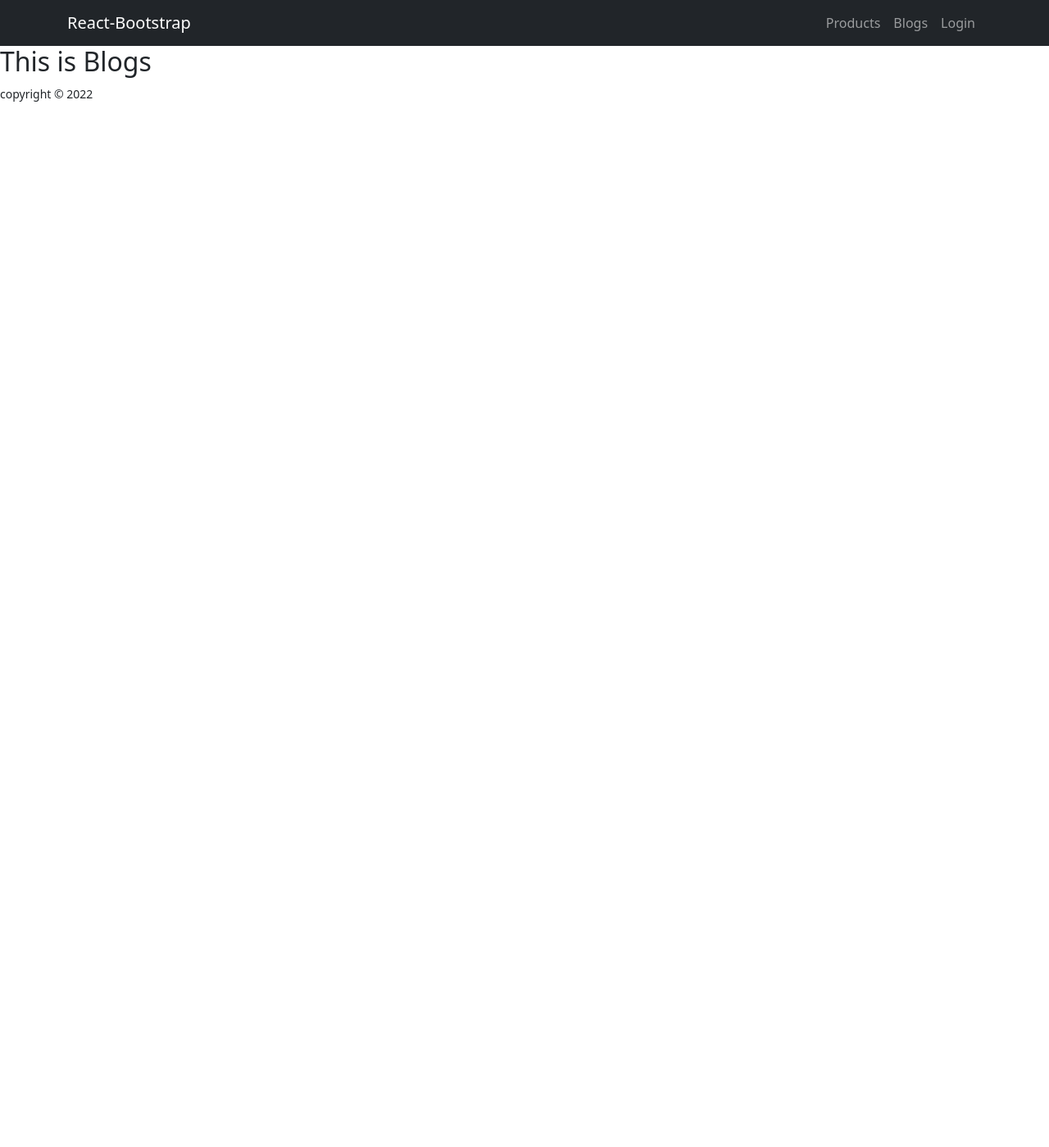
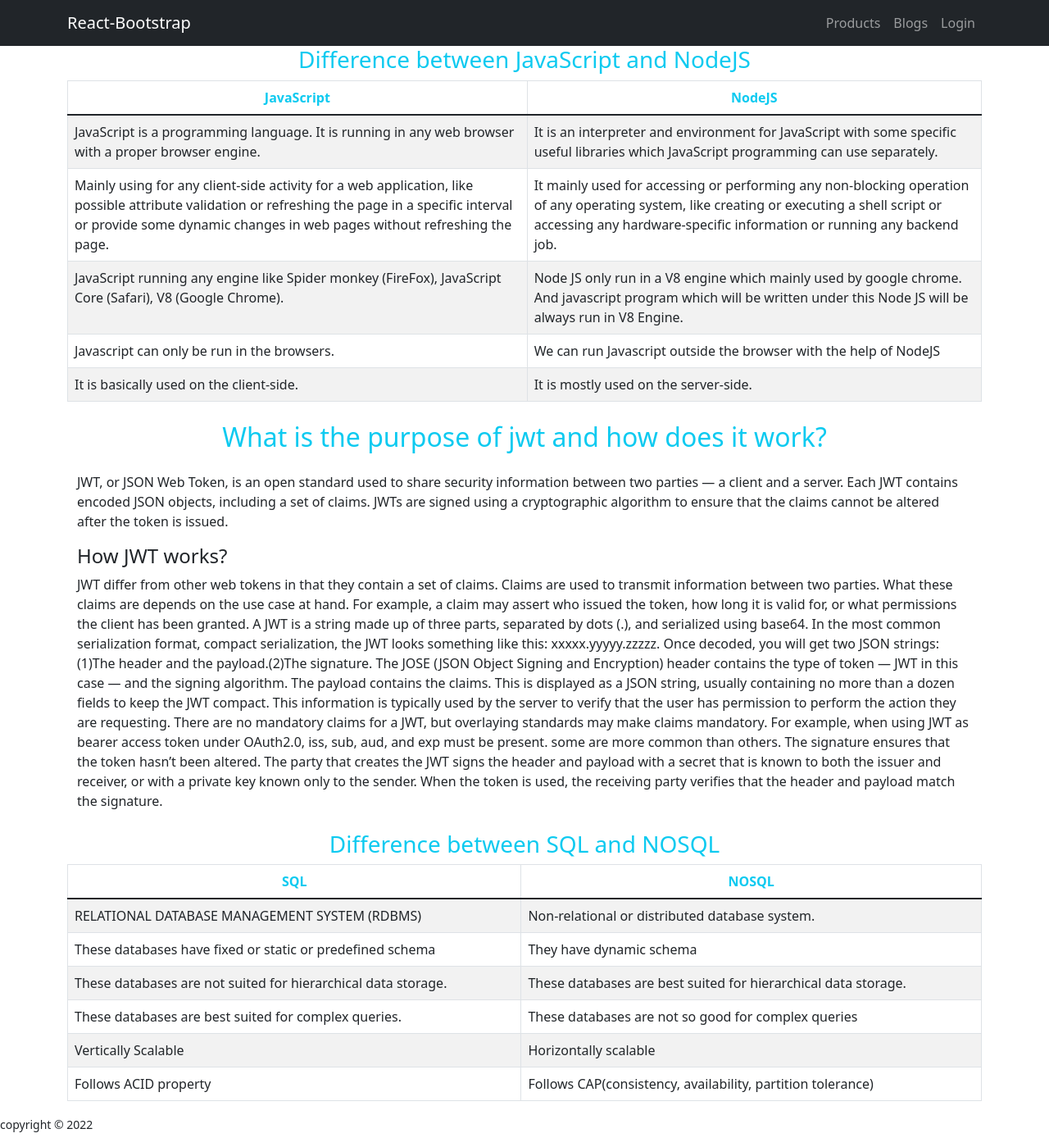
Before and after one commit to abdulawalemon1/global-emporium-client, a React (Create React App) app: page /blogs in a window 1280 px wide. Shown: the whole page at 82% size. Before the commit the page ends 800 px from the top, so only its background shows below. Built offline with nearby package versions, Linux system fonts and the light colour scheme; no server answers.

Commit message:
JWT added

```diff
--- a/src/App.js
+++ b/src/App.js
@@ -48,6 +48,7 @@ function App() {
 
         <Route path='/login' element={<Login></Login>}></Route>
         <Route path='/signup' element={<SignUp></SignUp>}></Route>
+
         <Route path='*' element={<NotFoundPage></NotFoundPage>}></Route>
       </Routes>
       <Footer></Footer>
--- a/src/Pages/AddInventoryItem/AddInventoryItem.js
+++ b/src/Pages/AddInventoryItem/AddInventoryItem.js
@@ -25,7 +25,7 @@ const AddInventoryItem = () => {
 
     return (
         <div className='w-50 mx-auto'>
-            <h2>Add New Items</h2>
+            <h2 className='text-center'>Add New Items</h2>
             <form className='d-flex flex-column' onSubmit={handleSubmit(onSubmit)}>
 
                 <input className='mb-2' type="text" placeholder='Name' {...register("name", { required: true })} />
@@ -37,7 +37,7 @@ const AddInventoryItem = () => {
 
                 <textarea className='mb-2' type="text" placeholder='Description' {...register("description", { required: true })} />
 
-                <input type="submit" value="Add Item" />
+                <input className='btn btn-outline-dark' type="submit" value="Add Item" />
 
             </form>
         </div>
--- a/src/Pages/Blog/Blog.js
+++ b/src/Pages/Blog/Blog.js
@@ -1,10 +1,133 @@
 import React from 'react';
+import { Table } from 'react-bootstrap';
 
 const Blog = () => {
     return (
-        <div>
+        <div className='container'>
+            <div>
+                <h3 className='text-info text-center'> Difference between JavaScript and NodeJS</h3>
+                <Table striped bordered hover>
+                    <thead>
+                        <tr>
 
-            <h2>This is Blogs</h2>
+                            <th className='text-info text-center'>JavaScript</th>
+                            <th className='text-info text-center'>NodeJS</th>
+
+                        </tr>
+                    </thead>
+                    <tbody>
+                        <tr>
+
+                            <td>JavaScript is a programming language. It is running in any web browser with a proper browser engine.</td>
+                            <td>It is an interpreter and environment for JavaScript with some specific useful libraries which JavaScript programming can use separately.
+                            </td>
+
+                        </tr>
+                        <tr>
+
+                            <td>Mainly using for any client-side activity for a web application, like possible attribute validation or refreshing the page in a specific interval or provide some dynamic changes in web pages without refreshing the page.</td>
+                            <td>It mainly used for accessing or performing any non-blocking operation of any operating system, like creating or executing a shell script or accessing any hardware-specific information or running any backend job.
+                            </td>
+
+                        </tr>
+                        <tr>
+
+                            <td>JavaScript running any engine like Spider monkey (FireFox), JavaScript Core (Safari), V8 (Google Chrome).</td>
+                            <td>Node JS only run in a V8 engine which mainly used by google chrome. And javascript program which will be written under this Node JS will be always run in V8 Engine.
+                            </td>
+                        </tr>
+                        <tr>
+                            <td>Javascript can only be run in the browsers.</td>
+                            <td>We can run Javascript outside the browser with the help of NodeJS
+                            </td>
+                        </tr>
+                        <tr>
+                            <td>It is basically used on the client-side.
+
+                            </td>
+                            <td>It is mostly used on the server-side.
+                            </td>
+                        </tr>
+                    </tbody>
+                </Table>
+            </div>
+            <div className='mt-4 mb-4'>
+                <h2 className='text-center text-info'>What is the purpose of jwt and how does it work?</h2>
+                <p className='container mt-4'>
+                    JWT, or JSON Web Token, is an open standard used to share security information between two parties — a client and a server. Each JWT contains encoded JSON objects, including a set of claims. JWTs are signed using a cryptographic algorithm to ensure that the claims cannot be altered after the token is issued.
+
+
+                    <h4 className='mt-3'>How JWT works?</h4>
+                    <p>JWT differ from other web tokens in that they contain a set of claims. Claims are used to transmit information between two parties. What these claims are depends on the use case at hand. For example, a claim may assert who issued the token, how long it is valid for, or what permissions the client has been granted.
+                        A JWT is a string made up of three parts, separated by dots (.), and serialized using base64. In the most common serialization format, compact serialization, the JWT looks something like this: xxxxx.yyyyy.zzzzz.
+
+                        Once decoded, you will get two JSON strings:(1)The header and the payload.(2)The signature.
+
+
+                        The JOSE (JSON Object Signing and Encryption) header contains the type of token — JWT in this case — and the signing algorithm.
+
+                        The payload contains the claims. This is displayed as a JSON string, usually containing no more than a dozen fields to keep the JWT compact. This information is typically used by the server to verify that the user has permission to perform the action they are requesting.
+
+                        There are no mandatory claims for a JWT, but overlaying standards may make claims mandatory. For example, when using JWT as bearer access token under OAuth2.0, iss, sub, aud, and exp must be present. some are more common than others.
+
+                        The signature ensures that the token hasn’t been altered. The party that creates the JWT signs the header and payload with a secret that is known to both the issuer and receiver, or with a private key known only to the sender. When the token is used, the receiving party verifies that the header and payload match the signature.  </p>
+                </p>
+            </div>
+            <div>
+                <h3 className='text-info text-center'> Difference between SQL and NOSQL</h3>
+                <Table striped bordered hover>
+
+                    <thead>
+                        <tr>
+
+                            <th className='text-info text-center'>SQL</th>
+                            <th className='text-info text-center'>NOSQL</th>
+
+                        </tr>
+                    </thead>
+                    <tbody>
+                        <tr>
+
+                            <td>RELATIONAL DATABASE MANAGEMENT SYSTEM (RDBMS)</td>
+                            <td>Non-relational or distributed database system.
+                            </td>
+
+                        </tr>
+                        <tr>
+
+                            <td>These databases have fixed or static or predefined schema</td>
+                            <td>They have dynamic schema
+                            </td>
+
+                        </tr>
+                        <tr>
+
+                            <td>These databases are not suited for hierarchical data storage.</td>
+                            <td>These databases are best suited for hierarchical data storage.
+                            </td>
+                        </tr>
+                        <tr>
+                            <td>These databases are best suited for complex queries.</td>
+                            <td>These databases are not so good for complex queries
+                            </td>
+                        </tr>
+                        <tr>
+                            <td>Vertically Scalable
+
+                            </td>
+                            <td>Horizontally scalable
+                            </td>
+                        </tr>
+                        <tr>
+                            <td>Follows ACID property
+                            </td>
+                            <td>Follows CAP(consistency, availability, partition tolerance)
+                            </td>
+                        </tr>
+                    </tbody>
+                </Table>
+            </div>
+
         </div>
     );
 };
--- a/src/Pages/Login/Login.js
+++ b/src/Pages/Login/Login.js
@@ -8,6 +8,7 @@ import auth from '../../.firebase.init';
 import SocialLogin from './SocialLogin/SocialLogin';
 import './Login.css';
 import Loading from '../Shared/Loading/Loading';
+import axios from 'axios';
 
 const Login = () => {
     const emailRef = useRef('');
@@ -29,12 +30,13 @@ const Login = () => {
     if (error || error1) {
         errorElement = <p className='text-danger text-center'> {error?.message}{error1?.message}</p>
     }
-    const handleSubmit = event => {
+    const handleSubmit = async event => {
         event.preventDefault();
         const email = emailRef.current.value;
         const password = passRef.current.value;
-        signInWithEmailAndPassword(email, password);
-
+        await signInWithEmailAndPassword(email, password);
+        const { data } = await axios.post('http://localhost:5000/login', { email })
+        localStorage.setItem('accessToken', data.accessToken)
     }
     const navigateToRegister = event => {
         navigate('/signup');
--- a/src/Pages/NotFoundPage/NotFoundPage.js
+++ b/src/Pages/NotFoundPage/NotFoundPage.js
@@ -1,9 +1,9 @@
 import React from 'react';
-
+import errorPic from '../../images/errorPic.jpg';
 const NotFoundPage = () => {
     return (
-        <div>
-            <h2>Page not found</h2>
+        <div className=''>
+            <img className='img-fluid' src={errorPic} alt="" />
         </div>
     );
 };
--- a/src/Pages/SignUp/SignUp.js
+++ b/src/Pages/SignUp/SignUp.js
@@ -4,6 +4,7 @@ import { Link, useNavigate } from 'react-router-dom';
 import { useCreateUserWithEmailAndPassword } from 'react-firebase-hooks/auth';
 import auth from '../../.firebase.init';
 import SocialLogin from '../Login/SocialLogin/SocialLogin';
+import Loading from '../Shared/Loading/Loading';
 
 
 const SignUp = () => {
@@ -36,6 +37,9 @@ const SignUp = () => {
 
     if (user) {
         navigate('/home');
+    }
+    if (loading) {
+        return <Loading></Loading>
     }
 
 
```
Also changed, not shown: src/Pages/Home/Products/Products.js (+28 -9 lines), src/Pages/MyItem/Myitem.js (+18 -3 lines), src/images/errorPic.jpg (added).
